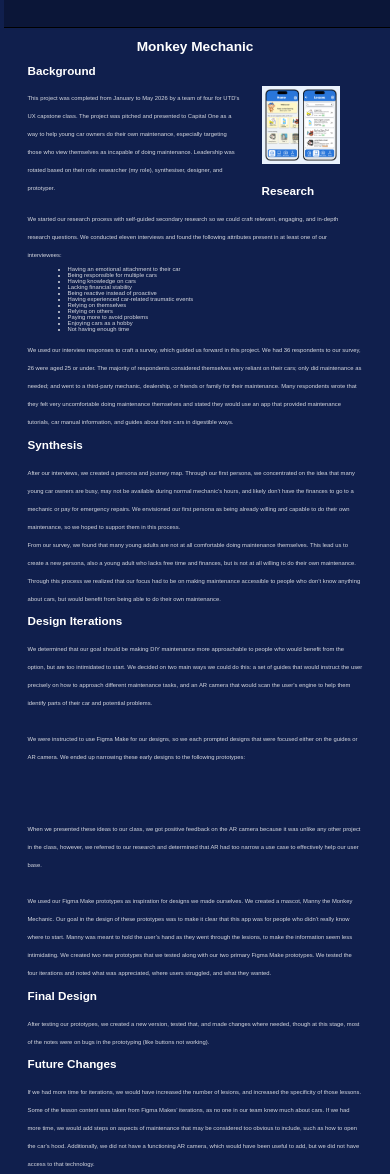
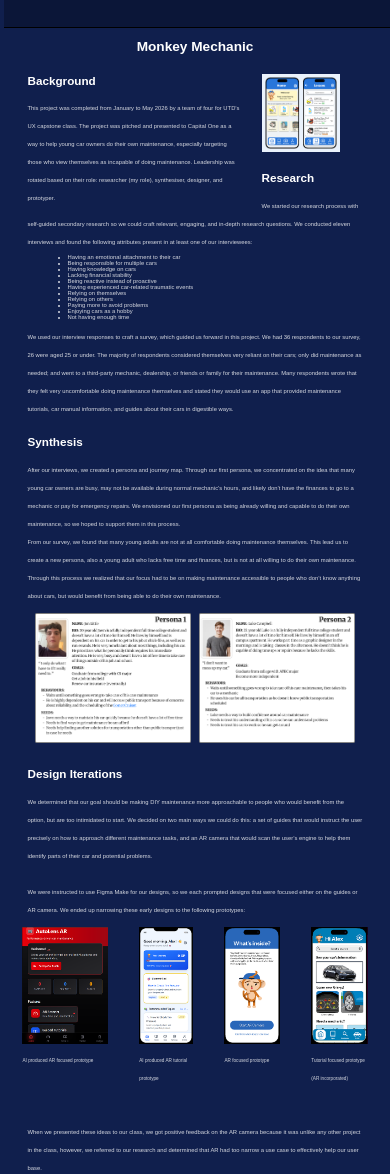
Before and after one commit to rayStettler/ray-stettler-profile, a plain HTML site: page monkeyMechanic.html in a window 390 px wide. Shown: the top 1174 px of the page. Drawn offline with Linux system fonts and the light colour scheme.

Commit message:
iterations added to monkey mechanic page

```diff
--- a/assets/css/styles.css
+++ b/assets/css/styles.css
@@ -41,6 +41,10 @@ p1 {
 	color: rgba(255, 255, 255, 0.833);
 }
 
+p2 {
+	font-size: 1.2vw;
+	color: rgba(255, 255, 255, 0.833);
+}
 
 a:link {
 	color: white;
@@ -62,7 +66,6 @@ a:active {
 .appPrototype {
 	height: 40vw;
 	margin-bottom: 5vw;
-
 }
 
 .graphicDesignImage {
@@ -81,6 +84,23 @@ a:active {
 	justify-content: center;
 	flex-direction: row;
 	column-gap: 5vw;
+}
+
+.evenlySpacedImages {
+	display: flex;
+	align-items: top;
+	justify-content: center;
+	gap: 8vw;
+}
+
+.evenlySpacedImages img{
+	margin-top: 3vw;
+	max-height: 30vw;
+	background-color: purple;
+}
+
+.evenlySpacedImages img:hover{
+	opacity:80%;
 }
 
 .textDescrip {
--- a/monkeyMechanic.html
+++ b/monkeyMechanic.html
@@ -14,17 +14,18 @@
     <div style="margin-top: 10vw; margin-left: 5vw; margin-right: 5vw;">
         <h1 style="text-align: center;">Monkey Mechanic</h1>
 
-        <h2>Background</h2>
-
-        <div class="appPrototype" style="height: 20vw;">
+        <div class="appPrototype" style="height: 20vw; margin-top: 5vw;">
 
             <div style=" float: left; width: 55vw; margin-right: 5vw;">
-                <p1>This project was completed from January to May 2026 by a team of four for
+                <h2 style="margin-top: 0vw;">Background</h2>
+                <p1>
+                This project was completed from January to May 2026 by a team of four for
                 UTD’s UX capstone class. The project was pitched and presented to Capital
                 One as a way to help young car owners do their own maintenance, especially
                 targeting those who view themselves as incapable of doing maintenance. Leadership
                 was rotated based on their role: researcher (my role), synthesiser, designer, and
-                prototyper.  </p1>
+                prototyper.
+                </p1>
             </div>
             <img src="assets/img/monkeyMechanicImages.png" alt="Monkey Mechanic Pages"
                 style=" width: 20vw; ">
@@ -60,7 +61,9 @@
 
         </p1>
 
-        <h2>Synthesis</h2>
+
+        <div style="margin-top: 5vw;">
+            <h2 style="margin-top: 5vw;">Synthesis</h2>
 
             <p1>
                 After our interviews, we created a persona and journey map. Through our first persona,
@@ -77,8 +80,16 @@
                 Through this process we realized that our focus had to be on making maintenance
                 accessible to people who don’t know anything about cars, but would benefit from being
                 able to do their own maintenance.
+            </p1><br>
+            <img src="assets/img/AED-Persona1.png" alt="Monkey Mechanic Persona 1"
+                style="width: 40vw; margin-top: 3vw; margin-left: 2vw;">
+            <img src="assets/img/AED-Persona2.png" alt="Monkey Mechanic Persona 2"
+                style="width: 40vw; margin-top: 3vw; float: right; margin-right: 2vw;">
+        </div>
 
-        <h2>Design Iterations</h2>
+
+
+        <h2 style="margin-top: 5vw;">Design Iterations</h2>
 
         <p1>
             We determined that our goal should be making DIY maintenance more approachable to people
@@ -93,7 +104,50 @@
             were focused either on the guides or AR camera. We ended up narrowing these early
             designs to the following prototypes:
         </p1>
-        <br><br><br><br>
+        <br>
+        <div class="evenlySpacedImages">
+            <div>
+                <a href="https://www.figma.com/make/1h3z2NDijUZ5PVrxnlfVsX/AutoLens-AR-Mobile-App?fullscreen=1&t=bU0JEYuRQ8iFaWjL-1&code-node-id=0-9"
+                        target="_blank">
+                    <img src="assets/img/AED-AI-AR-focus.png" alt="AI AR Prototype" id="image">
+                </a>
+                <figcaption>
+                    <p2>AI produced AR focused prototype</p2>
+                </figcaption>
+            </div>
+            <div>
+                <a href="https://www.figma.com/make/eBWKiy5C7zZvDfty1QkaPB/Car-Maintenance-Learning-App?fullscreen=1&t=RHeIFxEqRhfIVSRB-1&code-node-id=0-9"
+                        target="_blank">
+                    <img src="assets/img/AED-AI-tutorial-focus.png" alt="AI Tutorial Prototype">
+                </a>
+                <figcaption>
+                    <p2>AI produced AR tutorial prototype </p2>
+                </figcaption>
+            </div>
+            <div>
+                <a href="https://www.figma.com/proto/Tyd2G9lJEkAeRPJUFgapOf/AJAR-Design?node-id=473-311&t=7KWn473PgjtF1g9M-1&scaling=scale-down&content-scaling=fixed&page-id=61%3A2&starting-point-node-id=473%3A311&show-proto-sidebar=1"
+                        target="_blank">
+                    <img src="assets/img/AED-AR-focus.png" alt="AR Prototype">
+                </a>
+                <figcaption>
+                    <p2>AR focused prototype</p2>
+                </figcaption>
+            </div>
+            <div>
+                <a href="https://www.figma.com/proto/Tyd2G9lJEkAeRPJUFgapOf/AJAR-Design?node-id=454-332&t=zFdrRBAAw2IEYg6m-1&scaling=scale-down&content-scaling=fixed&page-id=174%3A2&starting-point-node-id=791%3A740&show-proto-sidebar=1"
+                        target="_blank">
+                    <img src="assets/img/AED-tutorial-focus.png" alt="Tutorial Prototype" >
+                </a>
+                <figcaption>
+                    <p2>Tutorial focused prototype (AR incorporated)</p2>
+                </figcaption>
+            </div>
+
+        </div>
+
+
+
+        <br><br>
         <p1>
             When we presented these ideas to our class, we got positive feedback on the AR camera
             because it was unlike any other project in the class, however, we referred to our
@@ -111,14 +165,14 @@
             and noted what was appreciated, where users struggled, and what they wanted.
         </p1>
 
-        <h2>Final Design</h2>
+        <h2 style="margin-top: 5vw;">Final Design</h2>
         <p1>
             After testing our prototypes, we created a new version, tested that, and made changes
             where needed, though at this stage, most of the notes were on bugs in the prototyping
             (like buttons not working).
         </p1>
 
-        <h2>Future Changes</h2>
+        <h2 style="margin-top: 5vw;">Future Changes</h2>
         <p1>
             If we had more time for iterations, we would have increased the number of lesions, and
             increased the specificity of those lessons. Some of the lesson content was taken from
```
Also changed, not shown: assets/img/AED-AI-AR-focus.png (added), assets/img/AED-AI-tutorial-focus.png (added), assets/img/AED-AR-focus.png (added), assets/img/AED-Persona1.png (added), assets/img/AED-Persona2.png (added), assets/img/AED-tutorial-focus.png (added). Lines whose indentation alone changed are shown as unchanged.
